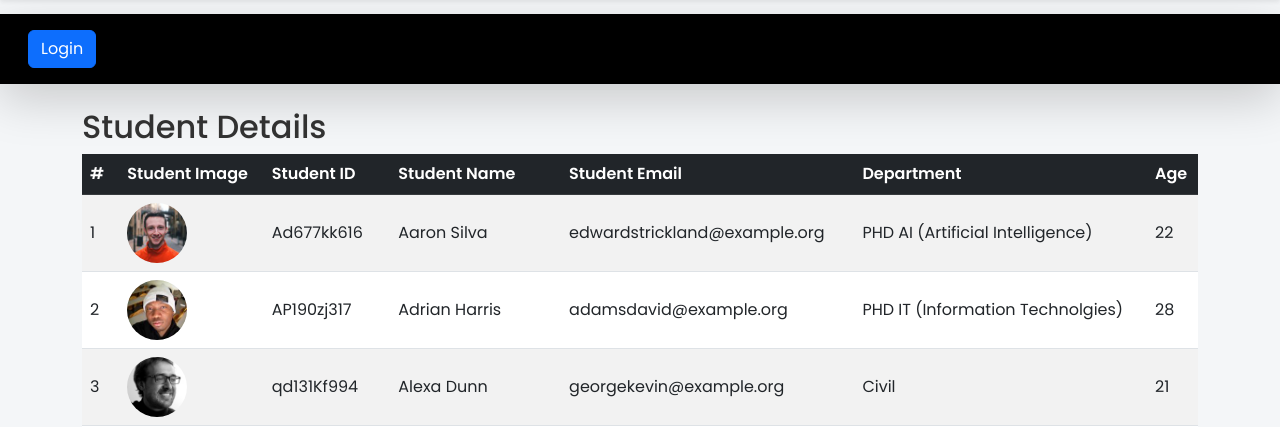
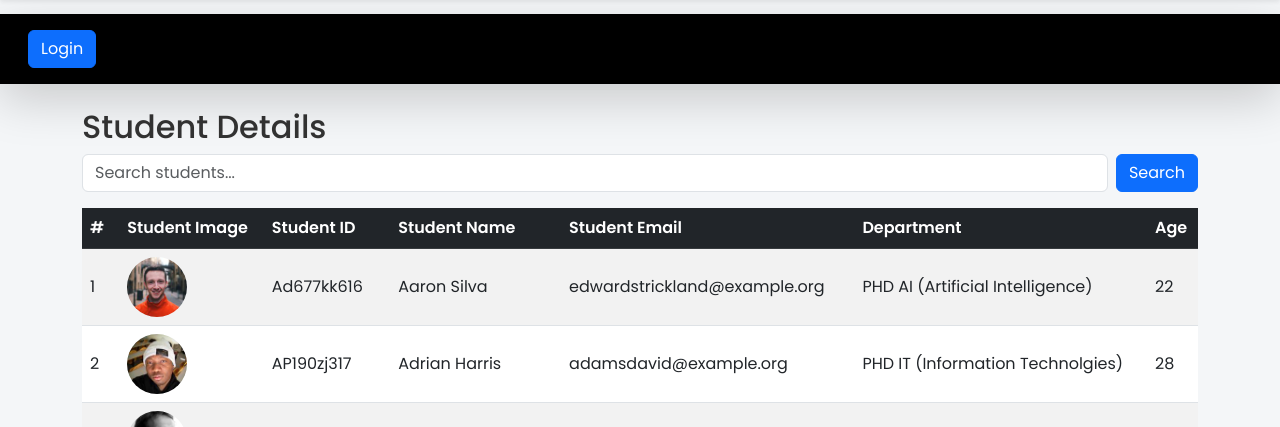
Before and after one commit to Shaheryaranwar/Django-Project, a Django app: page /recipes1/students/ in a window 1280 px wide. Shown: the part 56-483 px from the top of the page. Run offline with Django 5.2, Linux system fonts and the light colour scheme; data comes from the database, SQL or seed files in the repository; some libraries are stand-ins or nearby versions.

Commit message:
search bar work prpoerly

```diff
--- a/vege/templates/vege/students.html
+++ b/vege/templates/vege/students.html
@@ -5,6 +5,14 @@
 
 {% block content %}
 <h2 class="section-title">Student Details</h2>
+
+<!-- 🔎 Search Form -->
+<form method="get" class="mb-3 d-flex">
+  <input type="text" name="q" value="{{ query|default:'' }}"
+         class="form-control me-2" placeholder="Search students...">
+  <button type="submit" class="btn btn-primary">Search</button>
+</form>
+
 <div class="content-container">
   <div class="table-responsive">
     <table class="table table-striped align-middle">
@@ -48,15 +56,15 @@
     </table>
   </div>
 
-  <!-- ✅ Pagination Controls -->
+  <!-- ✅ Pagination -->
   <nav aria-label="Page navigation">
     <ul class="pagination justify-content-center">
       {% if page_obj.has_previous %}
         <li class="page-item">
-          <a class="page-link" href="?page=1">&laquo; First</a>
+          <a class="page-link" href="?q={{ query }}&page=1">&laquo; First</a>
         </li>
         <li class="page-item">
-          <a class="page-link" href="?page={{ page_obj.previous_page_number }}">Previous</a>
+          <a class="page-link" href="?q={{ query }}&page={{ page_obj.previous_page_number }}">Previous</a>
         </li>
       {% endif %}
 
@@ -68,10 +76,10 @@
 
       {% if page_obj.has_next %}
         <li class="page-item">
-          <a class="page-link" href="?page={{ page_obj.next_page_number }}">Next</a>
+          <a class="page-link" href="?q={{ query }}&page={{ page_obj.next_page_number }}">Next</a>
         </li>
         <li class="page-item">
-          <a class="page-link" href="?page={{ page_obj.paginator.num_pages }}">Last &raquo;</a>
+          <a class="page-link" href="?q={{ query }}&page={{ page_obj.paginator.num_pages }}">Last &raquo;</a>
         </li>
       {% endif %}
     </ul>
--- a/vege/views.py
+++ b/vege/views.py
@@ -8,6 +8,7 @@ from django.contrib import messages
 from django.contrib.auth import authenticate, login, logout
 from django.contrib.auth.decorators import login_required
 from django.urls import reverse
+from django.db.models import Q
 
 @login_required(login_url='vege:login')
 def recipes(request):
@@ -182,9 +183,23 @@ def logout_view(request):
     return redirect('vege:login')  # Redirect to home or any other page after logout
 
 def get_students(request):
+    query = request.GET.get("q", "")
     students = Student.objects.all().order_by("student_name")
-    paginator = Paginator(students, 25)  # 5 students per page
+
+    if query:
+        students = students.filter(
+            Q(student_name__icontains=query) |
+            Q(student_email__icontains=query) |
+            Q(student_id__student_id__icontains=query) |  # FIXED: use correct field
+            Q(department__department__icontains=query)  |  # department name
+            Q(student_age__exact=query)
+            )
+
+    paginator = Paginator(students, 25)
     page_number = request.GET.get("page")
     page_obj = paginator.get_page(page_number)
 
-    return render(request, "vege/students.html", {"page_obj": page_obj})
+    return render(request, "vege/students.html", {
+        "page_obj": page_obj,
+        "query": query
+    })
```
